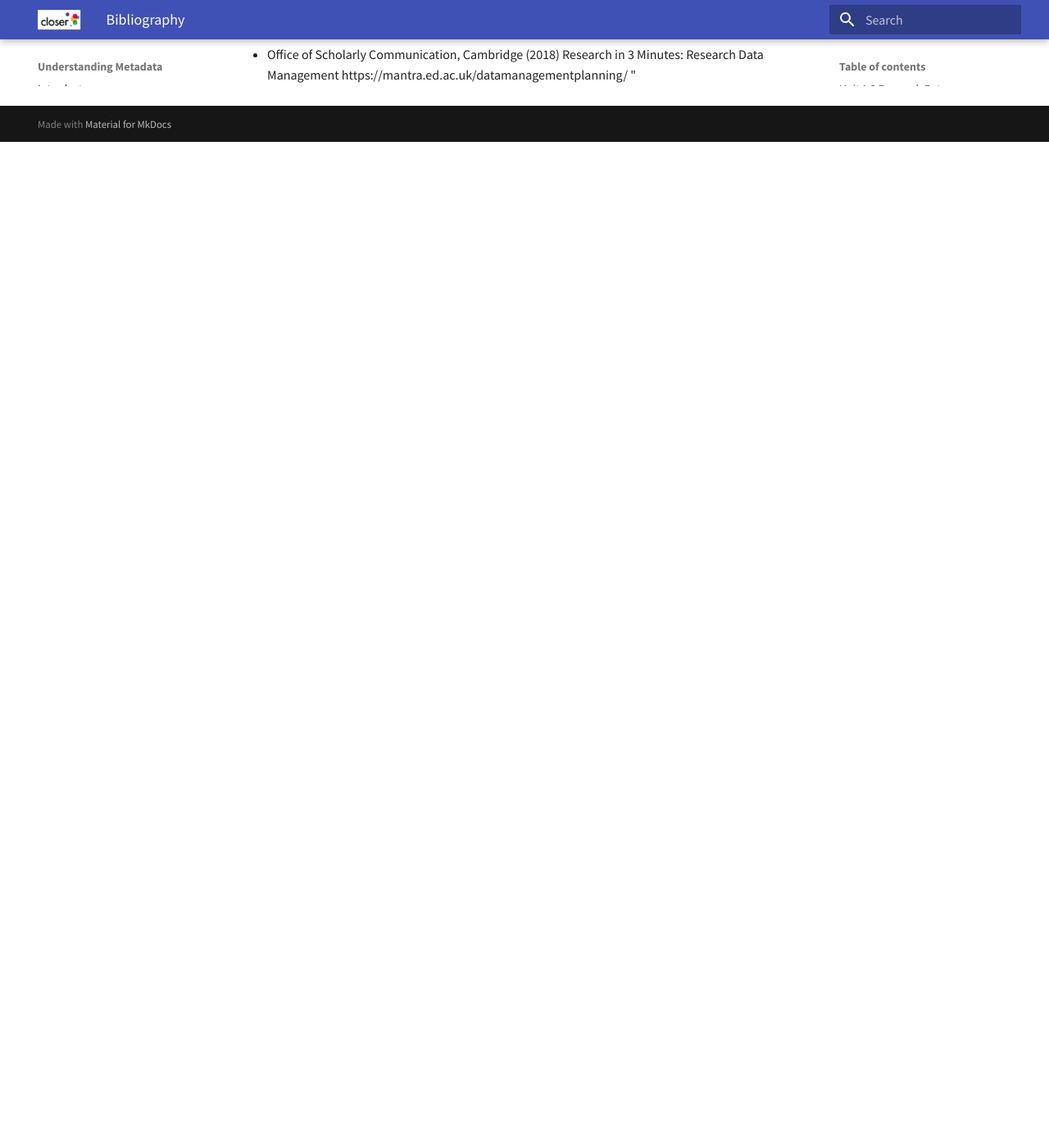
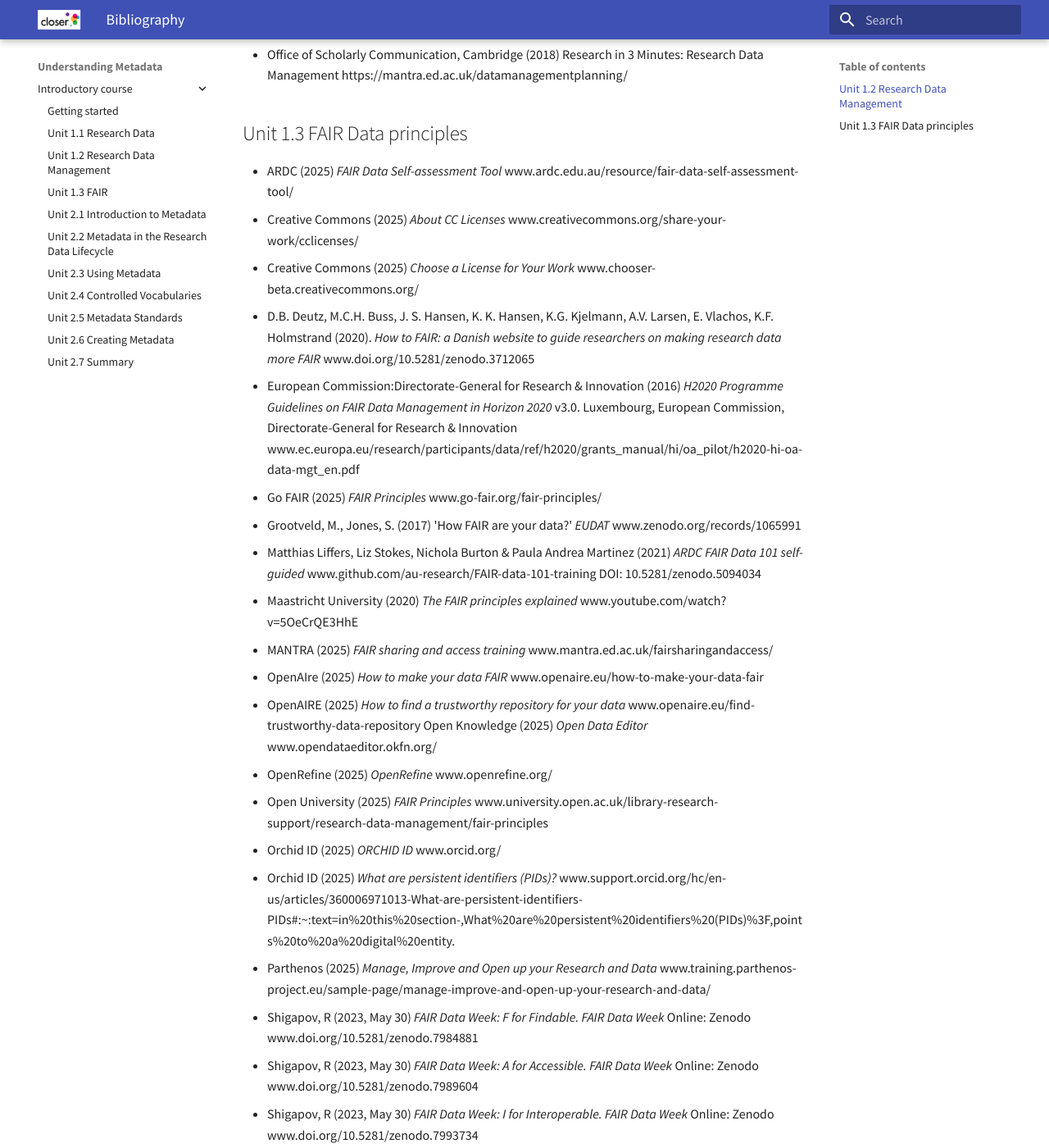
Before and after one commit to spuddybike/understanding-metadata, an MkDocs documentation site: the page built from docs/introduction/Bibliography.md, in a window 1280 px wide and 1400 px high, scrolled down 1271 px. Shown: the whole window at 82% size. Built offline with MkDocs 1.6.1 and Material for MkDocs 9.7.7, drawn with Linux system fonts in a browser that asks for light colours; before the commit the page ends 1444 px from its top, so only the background shows below that; some of the changed text lies outside the part shown.

Commit message:
Update Bibliography.md

```diff
--- a/docs/introduction/Bibliography.md
+++ b/docs/introduction/Bibliography.md
@@ -20,4 +20,35 @@
 - LEARN, . (Ed). (2017) LEARN Toolkit of Best Practice for Research Data Management. [Online] Leaders Activating Research Networks (LEARN) Available at: 10.14324/000.learn.00
 - NYU Health Sciences Library (2012) Data Sharing and Management Snafu in 3 Short Acts [Online video] https://www.youtube.com/watch?v=N2zK3sAtr-4
 - MANTRA, University of Edinburgh (2025) MANTRA Training https://mantra.ed.ac.uk/datamanagementplanning/
-- Office of Scholarly Communication, Cambridge (2018) Research in 3 Minutes: Research Data Management https://mantra.ed.ac.uk/datamanagementplanning/ "
+- Office of Scholarly Communication, Cambridge (2018) Research in 3 Minutes: Research Data Management https://mantra.ed.ac.uk/datamanagementplanning/
+
+## Unit 1.3 FAIR Data principles
+
+- ARDC (2025) _FAIR Data Self-assessment Tool_ www.ardc.edu.au/resource/fair-data-self-assessment-tool/
+- Creative Commons (2025) _About CC Licenses_ www.creativecommons.org/share-your-work/cclicenses/
+- Creative Commons (2025) _Choose a License for Your Work_ www.chooser-beta.creativecommons.org/
+- D.B. Deutz, M.C.H. Buss, J. S. Hansen, K. K. Hansen, K.G. Kjelmann, A.V. Larsen, E. Vlachos, K.F. Holmstrand (2020). _How to FAIR: a Danish website to guide researchers on making research data more FAIR_ www.doi.org/10.5281/zenodo.3712065
+- European Commission:Directorate-General for Research & Innovation (2016) _H2020 Programme Guidelines on FAIR Data Management in Horizon 2020_ v3.0. Luxembourg, European Commission, Directorate-General for Research & Innovation www.ec.europa.eu/research/participants/data/ref/h2020/grants_manual/hi/oa_pilot/h2020-hi-oa-data-mgt_en.pdf
+- Go FAIR (2025) _FAIR Principles_ www.go-fair.org/fair-principles/
+- Grootveld, M., Jones, S. (2017) 'How FAIR are your data?' _EUDAT_ www.zenodo.org/records/1065991
+- Matthias Liffers, Liz Stokes, Nichola Burton & Paula Andrea Martinez (2021) _ARDC FAIR Data 101 self-guided_ www.github.com/au-research/FAIR-data-101-training DOI: 10.5281/zenodo.5094034
+- Maastricht University (2020) _The FAIR principles explained_ www.youtube.com/watch?v=5OeCrQE3HhE
+- MANTRA (2025) _FAIR sharing and access training_ www.mantra.ed.ac.uk/fairsharingandaccess/
+- OpenAIre (2025) _How to make your data FAIR_ www.openaire.eu/how-to-make-your-data-fair
+- OpenAIRE (2025) _How to find a trustworthy repository for your data_ www.openaire.eu/find-trustworthy-data-repository
+  Open Knowledge (2025) _Open Data Editor_ www.opendataeditor.okfn.org/
+- OpenRefine (2025) _OpenRefine_ www.openrefine.org/
+- Open University (2025) _FAIR Principles_ www.university.open.ac.uk/library-research-support/research-data-management/fair-principles
+- Orchid ID (2025) _ORCHID ID_ www.orcid.org/
+- Orchid ID (2025) _What are persistent identifiers (PIDs)?_ www.support.orcid.org/hc/en-us/articles/360006971013-What-are-persistent-identifiers-PIDs#:~:text=in%20this%20section-,What%20are%20persistent%20identifiers%20(PIDs)%3F,points%20to%20a%20digital%20entity.
+- Parthenos (2025) _Manage, Improve and Open up your Research and Data_ www.training.parthenos-project.eu/sample-page/manage-improve-and-open-up-your-research-and-data/
+- Shigapov, R (2023, May 30) _FAIR Data Week: F for Findable. FAIR Data Week_ Online: Zenodo www.doi.org/10.5281/zenodo.7984881
+- Shigapov, R (2023, May 30) _FAIR Data Week: A for Accessible. FAIR Data Week_ Online: Zenodo www.doi.org/10.5281/zenodo.7989604
+- Shigapov, R (2023, May 30) _FAIR Data Week: I for Interoperable. FAIR Data Week_ Online: Zenodo www.doi.org/10.5281/zenodo.7993734
+- Shigapov, R (2023, May 30) _FAIR Data Week: R for Reusable. FAIR Data Week_ Online: Zenodowww.doi.org/10.5281/zenodo.7997249
+- The Open University (2025) _FAIR Principles_www.university.open.ac.uk/library-research-support/research-data-management/fair-principles
+- UK Data Service (2025) _Recommended Formats_ www.ukdataservice.ac.uk/learning-hub/research-data-management/format-your-data/recommended-formats/
+- University of Cambridge (2025) _FAIR Principles_ www.data.cam.ac.uk/about/fair-principles
+- University of Oxford (2025) Sustainable Digital Scholarship: FAIR in 60 seconds [Online video] www.portal.sds.ox.ac.uk/articles/media/Data_tips_FAIR_principles_in_60_seconds/28323506?file=52119107
+- University of Sheffield (2025) _FAIR case studies: good practice on FAIR data and software_ www.sheffield.ac.uk/openresearch/faircasestudies
+- Van den Eynden, V. (2020) _Exercise: FAIRness of a dataset._ UK: UK Data Service. www.https://ukdataservice.ac.uk/app/uploads/exercise_fairdata.pdf
```
